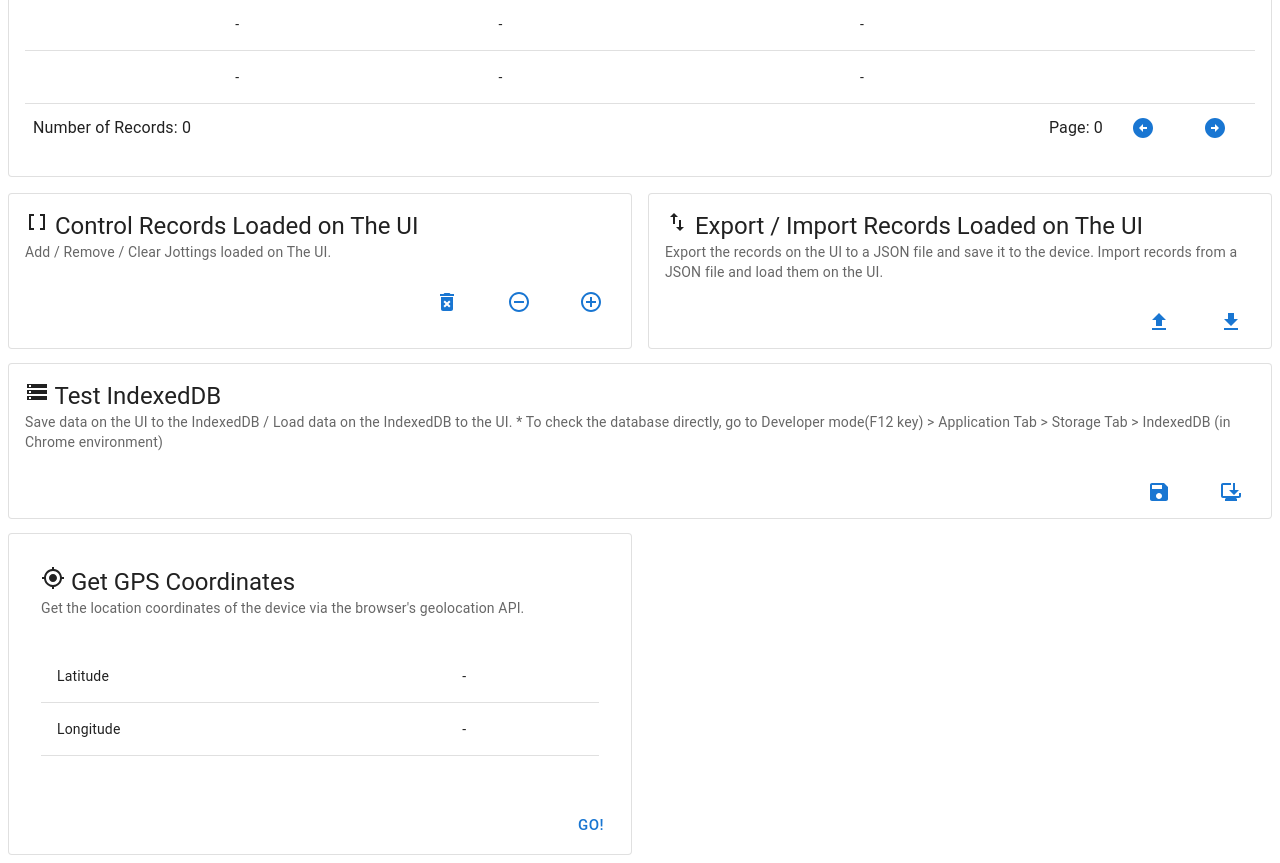
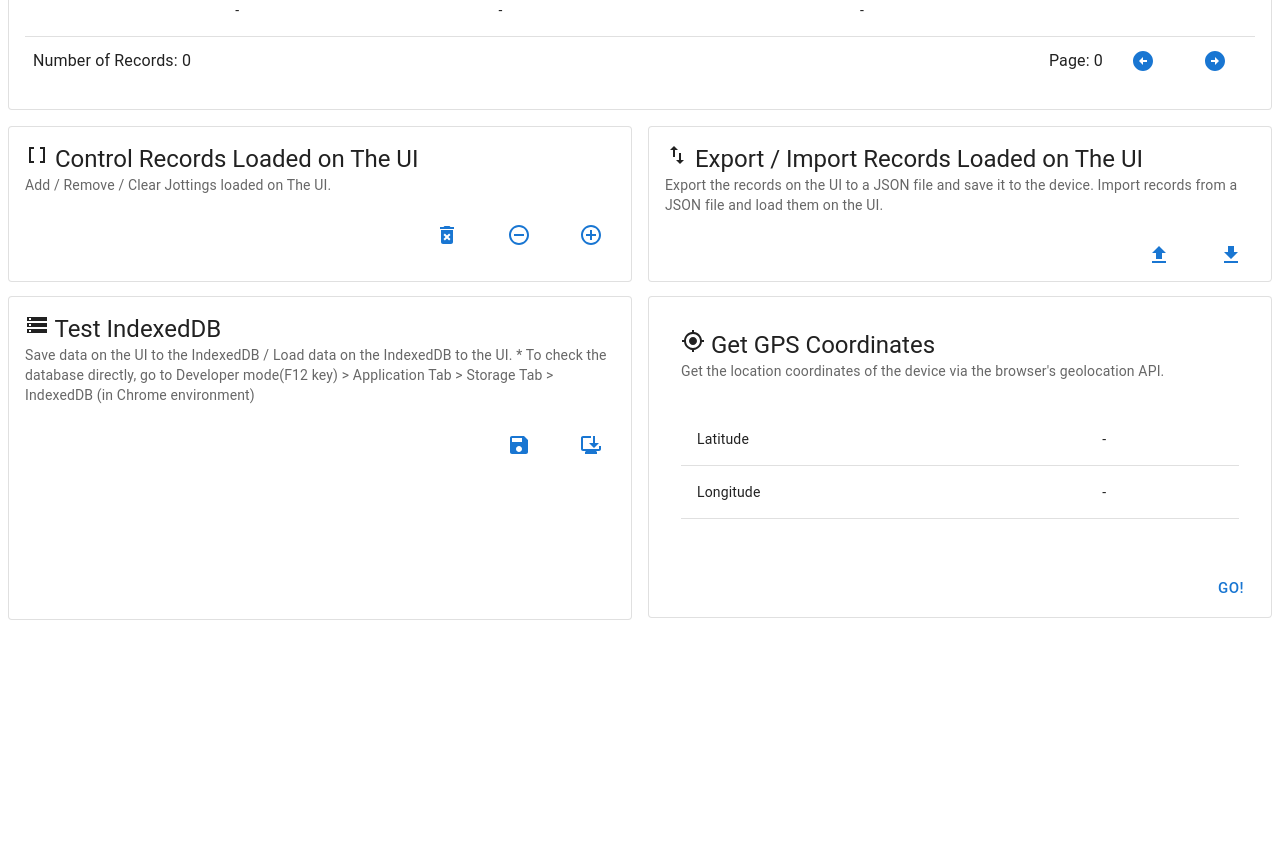
Before and after one commit to tikitorchey/jotgps, a React app in the folder app/: page /#/dev in a window 1280 px wide. Shown: the part 380-1243 px from the top of the page. After the commit the page ends 1006 px from the top, so only its background shows below. Built offline with nearby package versions, Linux system fonts and the light colour scheme; the HTML template or start-up script is replaced by a standard one.

Commit message:
change #16 開発用UIの全体配置を見直し

```diff
--- a/app/src/Components/Pages/DevPage.tsx
+++ b/app/src/Components/Pages/DevPage.tsx
@@ -31,55 +31,43 @@ export const DevPage: React.FC = () => {
 
   return (
 
-    <div>
-
-      <h2>{ DevPage.name }</h2>
-
     <Grid2 container spacing = { 2 }>
 
-        {/** 基本機能の開発用エリア */}
+      {/** UI(State)に読み込まれているレコードの表示系 */}
       <Grid2 container size = { 12 } spacing = { 2 }>
 
-          {/** UI State */}
         <Grid2 size = { 12 } >
           <DevJottingListViewer jottingList = { jottingList } />
         </Grid2>
 
-          {/** Jottingの管理用 */}
+      </Grid2>
+
+      {/** レコードのコントロール系 */}
+      <Grid2 container size = { 12 } spacing = { 2 }>
+
+        {/** Jotting */}
         <Grid2 size = {{ sm: 6 }}>
           <DevJottingListControl jottingList = { jottingList } setJottingList = { setJottingList } />
         </Grid2>
 
-          {/** Import/Exportの開発用 */}
+        {/** Import/Export */}
         <Grid2 size = {{ sm: 6 }}>
           <DevExpImpControl jottingList = { jottingList } setJottingList = { setJottingList }/>
         </Grid2>
 
-        </Grid2>
-
-        {/** 追加機能の開発用エリア */}
-        <Grid2 container size = { 12 } spacing = { 2 } >
-
-          {/** IndexedDBの開発用 */}
-          <Grid2>
+        {/** IndexedDB */}
+        <Grid2 size = {{ sm: 6 }}>
           <DevIDBControl jottingList = { jottingList } setJottingList = { setJottingList }  />
         </Grid2>
 
-        </Grid2>
-
-        {/** 単体の小機能の開発用 */}
-        <Grid2 container size = { 12 } spacing = { 2 } >
-
-          {/** Geolocation APIの開発用 */}
-          <Grid2 size = { 6 }>
+        {/** Geolocation API */}
+        <Grid2 size = {{ sm: 6 }}>
           <DevGPSViewer />
         </Grid2>
 
       </Grid2>
 
     </Grid2>
-
-    </div>
   );
 };
 
```
Lines whose indentation alone changed are shown as unchanged.
